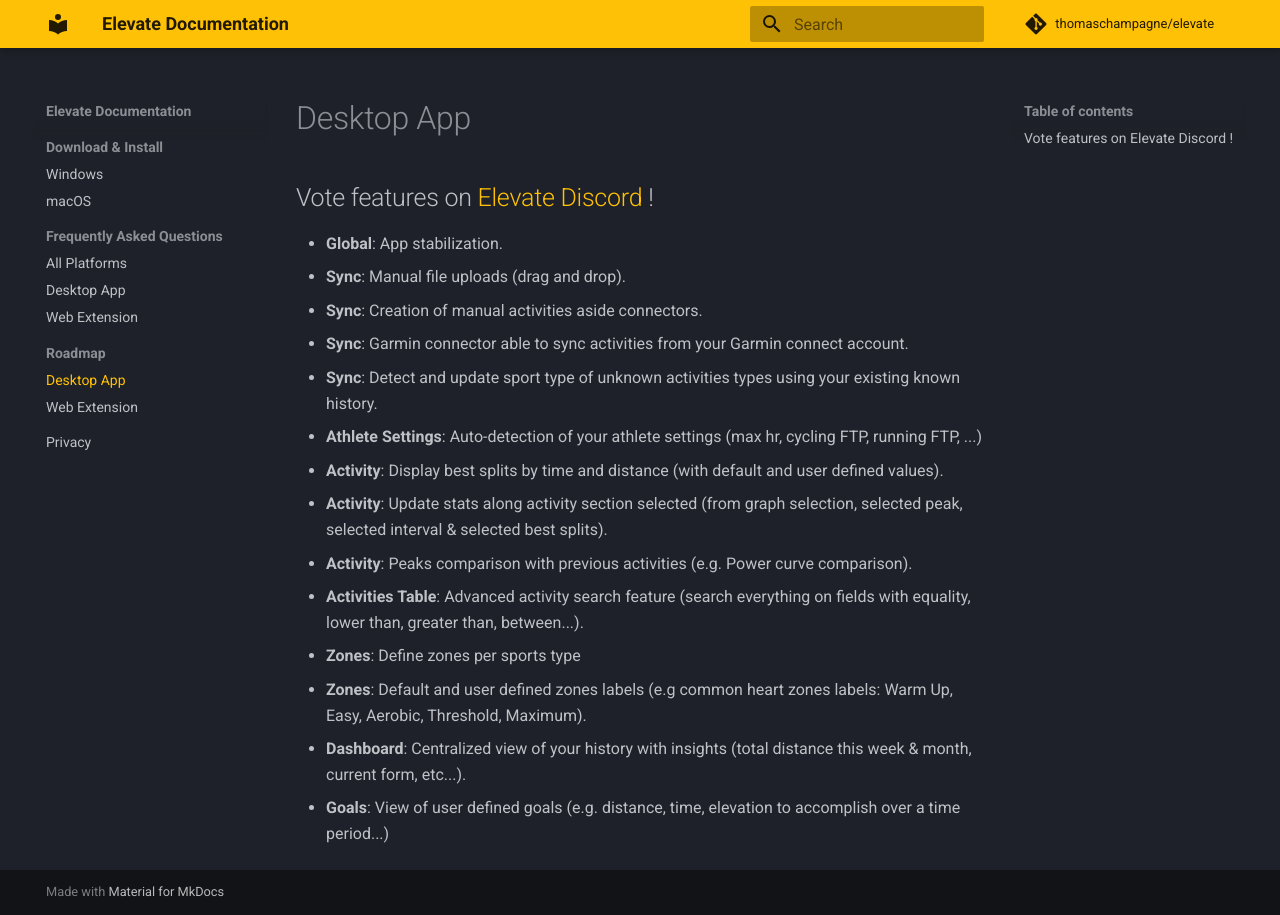
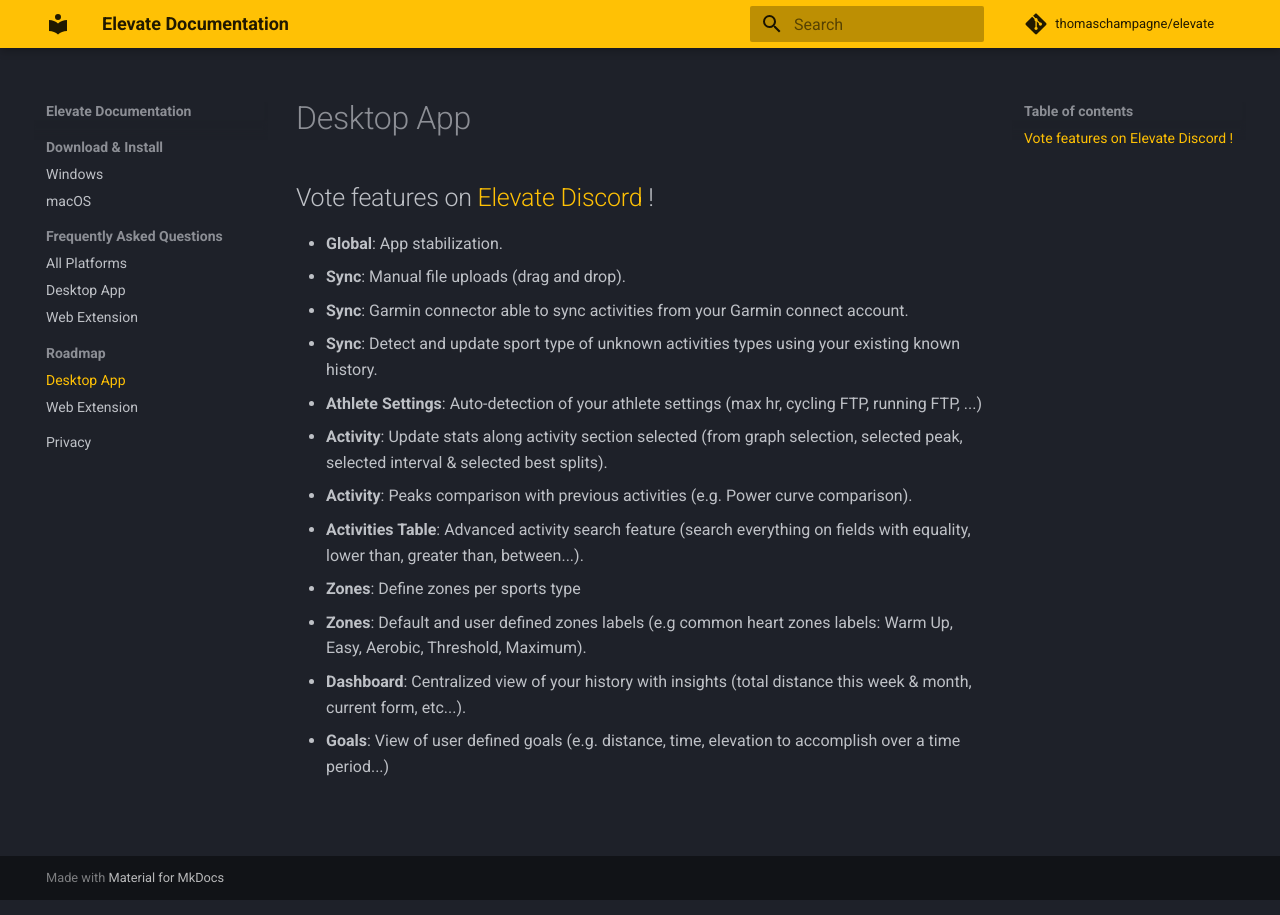
Before and after one commit to thomaschampagne/elevate-docs, an MkDocs documentation site: the page built from docs/Roadmap/Desktop-App.md, in a window 1280 px wide. Built offline with MkDocs 1.6.1 and Material for MkDocs 9.7.7, drawn with Linux system fonts in a browser that asks for light colours; comment, search, counter and statistics services are not loaded.

Commit message:
Roadmap update

```diff
--- a/docs/Roadmap/Desktop-App.md
+++ b/docs/Roadmap/Desktop-App.md
@@ -2,11 +2,9 @@
 
 - **Global**: App stabilization.
 - **Sync**: Manual file uploads (drag and drop).
-- **Sync**: Creation of manual activities aside connectors.
 - **Sync**: Garmin connector able to sync activities from your Garmin connect account.
 - **Sync**: Detect and update sport type of unknown activities types using your existing known history.
 - **Athlete Settings**: Auto-detection of your athlete settings (max hr, cycling FTP, running FTP, ...)
-- **Activity**: Display best splits by time and distance (with default and user defined values).
 - **Activity**: Update stats along activity section selected (from graph selection, selected peak, selected interval & selected best splits).
 - **Activity**: Peaks comparison with previous activities (e.g. Power curve comparison).
 - **Activities Table**: Advanced activity search feature (search everything on fields with equality, lower than, greater than, between...).
```
